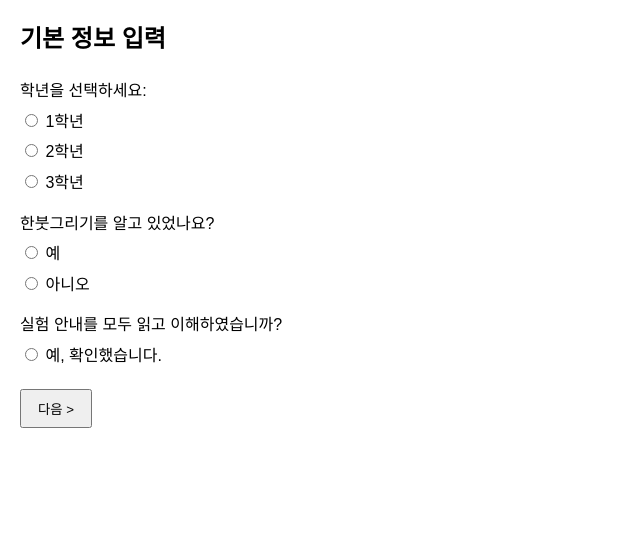
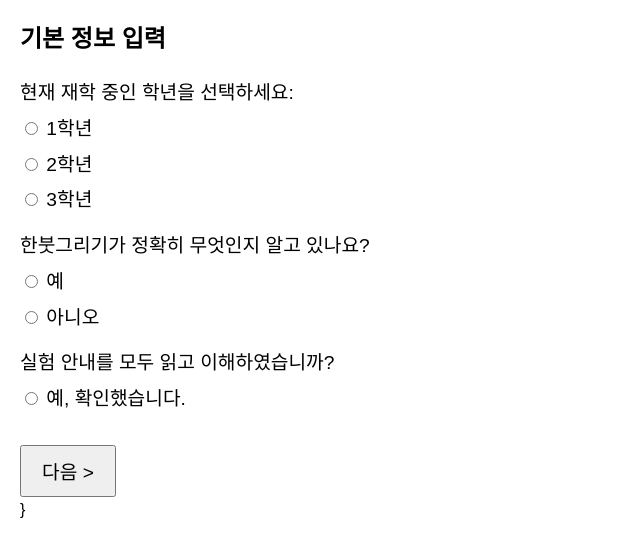
Before and after one commit to sunstarji11-crypto/mile-0e, a plain HTML site: page index.html in a window 1280 px wide. Shown: the whole page, without its empty margins (0-640 px from the left). Drawn offline with Linux system fonts and the light colour scheme.

Commit message:
Update index.html

```diff
--- a/index.html
+++ b/index.html
@@ -2,16 +2,25 @@
 <html lang="ko">
 <head>
   <meta charset="UTF-8" />
+  <meta name="viewport" content="width=device-width, initial-scale=1.0" />
   <title>2학년 호기심 연구소 동아리 탐구 설문</title>
   <style>
     body { font-family: sans-serif; line-height: 1.6; margin: 20px; }
     .page { display: none; }
     .page.active { display: block; }
     .question { margin: 15px 0; }
-    .question label { display: block; margin: 5px 0; }
-    .timer { font-weight: bold; color: red; }
-    .nav-buttons { margin-top: 20px; }
-    button { padding: 8px 16px; }
+    .question label { display: block; margin: 5px 0; font-size: 1.2em; }
+    .timer { font-weight: bold; color: red; font-size: 1.2em; }
+    .nav-buttons { margin-top: 30px; }
+    button {
+      padding: 10px 20px;
+      font-size: 1.2em;
+    }
+    input[type="text"] {
+      font-size: 1.1em;
+      width: 100%;
+      padding: 6px;
+    }
     img { display: block; margin: 10px 0; max-width: 100%; height: auto; }
   </style>
 </head>
@@ -21,13 +30,13 @@
   <div id="page1" class="page active">
     <h2>기본 정보 입력</h2>
     <div class="question">
-      <label>학년을 선택하세요:</label>
+      <label>현재 재학 중인 학년을 선택하세요:</label>
       <label><input type="radio" name="grade" value="1학년" required> 1학년</label>
       <label><input type="radio" name="grade" value="2학년" required> 2학년</label>
       <label><input type="radio" name="grade" value="3학년" required> 3학년</label>
     </div>
     <div class="question">
-      <label>한붓그리기를 알고 있었나요?</label>
+      <label>한붓그리기가 정확히 무엇인지 알고 있나요?</label>
       <label><input type="radio" name="knowEuler" value="예" required> 예</label>
       <label><input type="radio" name="knowEuler" value="아니오" required> 아니오</label>
     </div>
@@ -47,16 +56,12 @@
     <div class="question">
       <label>
         <input type="radio" name="imageChoice" value="이미지A" required>
-        <img src="https://raw.githubusercontent.com/sunstarji11-crypto/mile-0e/main/스크린샷%202025-11-11%20151358.png
-" alt="이미지 A" width="200" />
+        <img src="https://raw.githubusercontent.com/sunstarji11-crypto/mile-0e/main/스크린샷%202025-11-11%20151358.png" alt="이미지 A" width="200" />
       </label>
-
       <label>
         <input type="radio" name="imageChoice" value="이미지B" required>
-        <img src="https://raw.githubusercontent.com/sunstarji11-crypto/mile-0e/main/스크린샷%202025-11-25%20151357.png
-" alt="이미지 B" width="200" />
-       </label>
-
+        <img src="https://raw.githubusercontent.com/sunstarji11-crypto/mile-0e/main/스크린샷%202025-11-25%20151357.png" alt="이미지 B" width="200" />
+      </label>
     </div>
     <div class="nav-buttons">
       <button type="button" onclick="goNextPage(2)">다음 &gt;</button>
@@ -84,7 +89,7 @@
       <input type="text" name="feedback" required />
     </div>
     <div class="question">
-      <label>첫 번째 질문에서 한붓그리기를 시도해봤나요?</label>
+      <label>첫 번째 질문의에
       <label><input type="radio" name="overallDifficulty" value="네" required> 네</label>
       <label><input type="radio" name="overallDifficulty" value="아니오" required> 아니오</label>
     </div>
@@ -98,7 +103,7 @@
 
   <script>
     const TIME_LIMIT = 10;
-    const SCRIPT_URL = https://script.google.com/macros/s/AKfycbyaiK2emKjfY57rorvVJWz8KFTQ6IhJG6eMpWuiyeeovioF3wKGnUeuPyDooOI684nrpQ/exec";
+    const SCRIPT_URL = "https://script.google.com/macros/s/AKfycbyaiK2emKjfY57rorvVJWz8KFTQ6IhJG6eMpWuiyeeovioF3wKGnUeuPyDooOI684nrpQ/exec";
     let currentPage = 1;
     let timerId = null;
     let timeLeft = TIME_LIMIT;
@@ -174,3 +179,8 @@
   </script>
 </body>
 </html>
+
+    }
+  </script>
+</body>
+</html>
```
